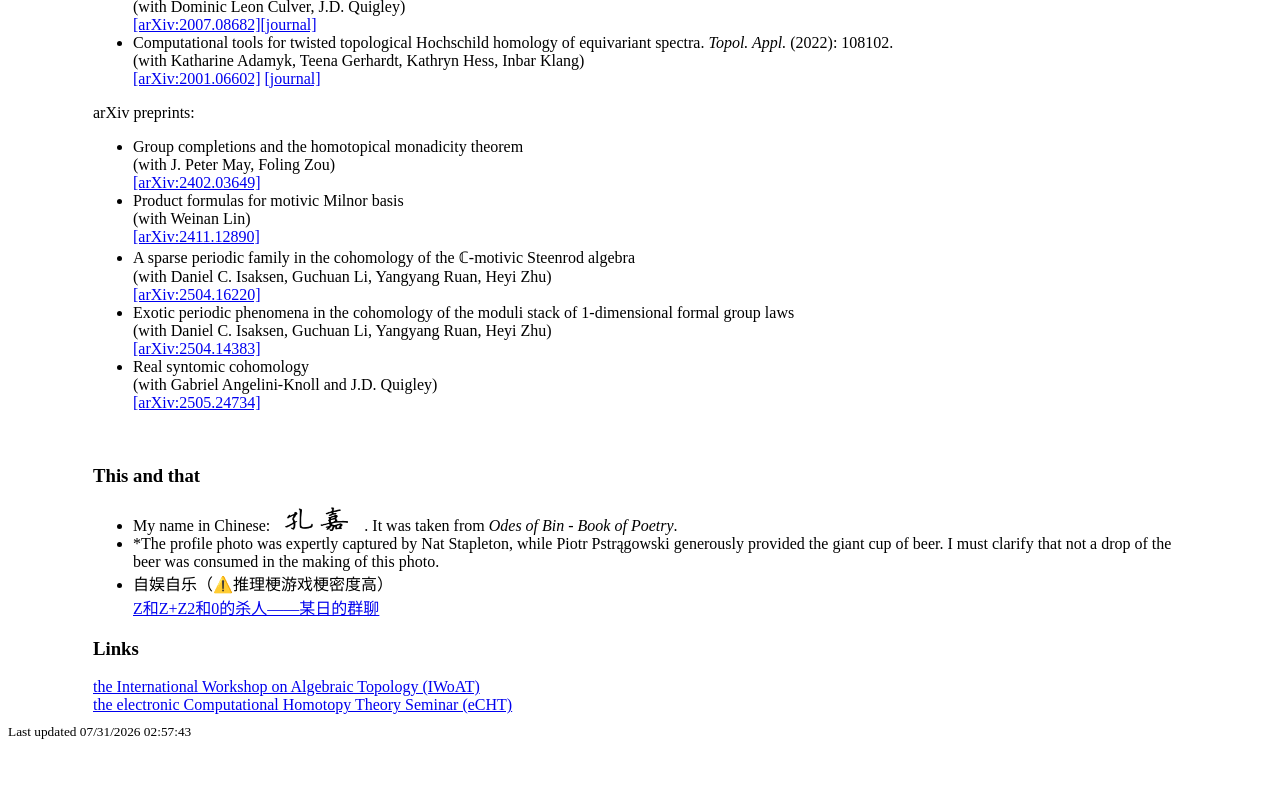
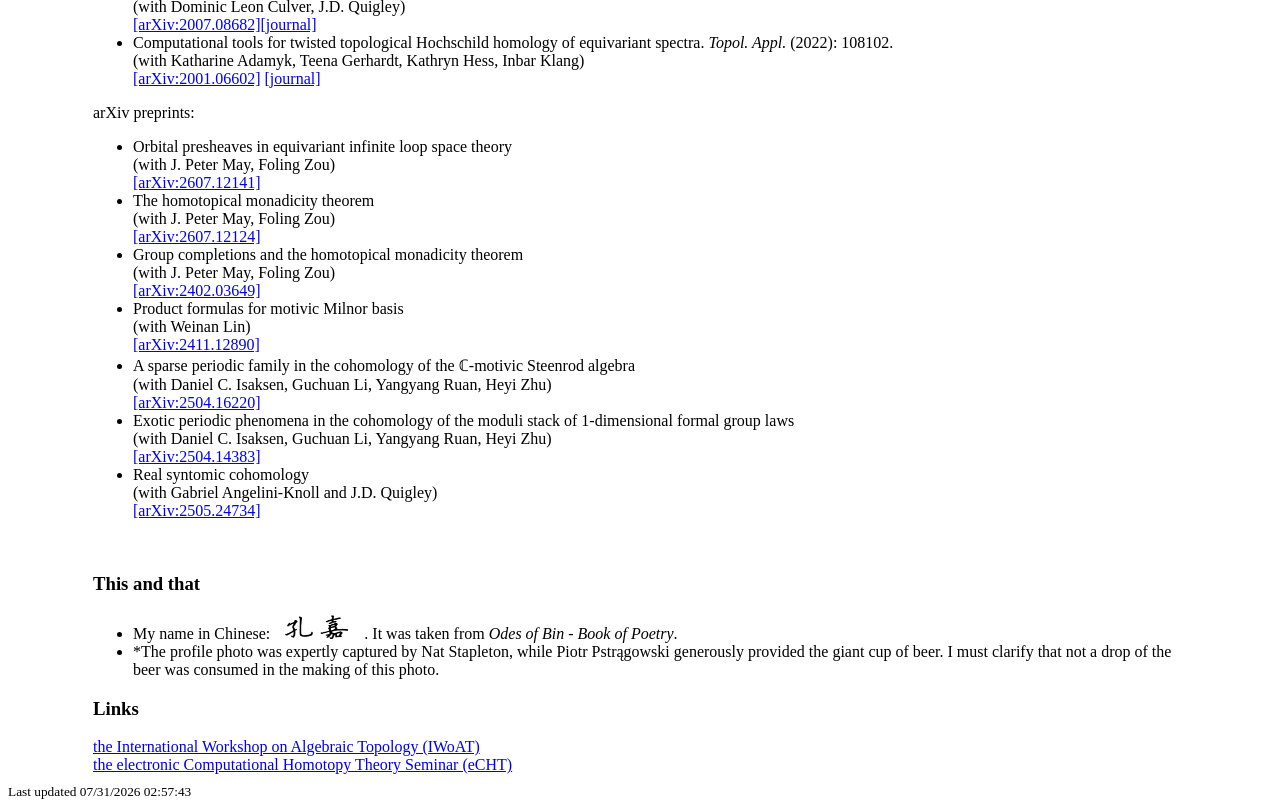
Before and after one commit to HanaJiaKong/HanaJiaKong.github.io, a plain HTML site: page index.html in a window 1280 px wide. Shown: the part 1121-1929 px from the top of the page. Before the commit the page ends 1869 px from the top, so only its background shows below. Drawn offline with nearby package versions, Linux system fonts and the light colour scheme; some packages are replaced by stand-ins of ours.

Commit message:
Update index.html

```diff
--- a/index.html
+++ b/index.html
@@ -178,6 +178,20 @@ A shadow perspective for equivariant Hochschild homologies.  <i>Int. Math. Res.
 
 arXiv preprints:
 <ul>
+
+<li>
+Orbital presheaves in equivariant infinite loop space theory<br/>
+(with J. Peter May, Foling Zou)<br/>
+<a href='https://arxiv.org/abs/2607.12141' target="blank">[arXiv:2607.12141]</a>
+</li>
+
+<li>
+The homotopical monadicity theorem<br/>
+(with J. Peter May, Foling Zou)<br/>
+<a href='https://arxiv.org/abs/2607.12124' target="blank">[arXiv:2607.12124]</a>
+</li>
+
+
 <li>Group completions and the homotopical monadicity theorem<br/>
 (with J. Peter May, Foling Zou)<br/>
 <a href='https://arxiv.org/abs/2402.03649' target="blank">[arXiv:2402.03649]</a>
@@ -230,7 +244,7 @@ Real syntomic cohomology
 </li>-->
 <li>My name in Chinese: <img style="height: 25px; width: 90px;" alt="Name" src="images/Name.png">. It was taken from <i>Odes of Bin - Book of Poetry</i>.</li>
 <li>*The profile photo was expertly captured by Nat Stapleton, while Piotr Pstrągowski generously provided the giant cup of beer. I must clarify that not a drop of the beer was consumed in the making of this photo.</li>
-<li>自娱自乐（⚠️推理梗游戏梗密度高）<br/>
+<!--<li>自娱自乐（⚠️推理梗游戏梗密度高）<br/>
 <a href="ZZZto零sns.pdf" target="blank">Z和Z+Z2和0的杀人——某日的群聊</a><br/>
 <!--<a href="ZZZto零.pdf" target="blank">Z和Z+Z2和0的杀人</a></li>-->
 
```
